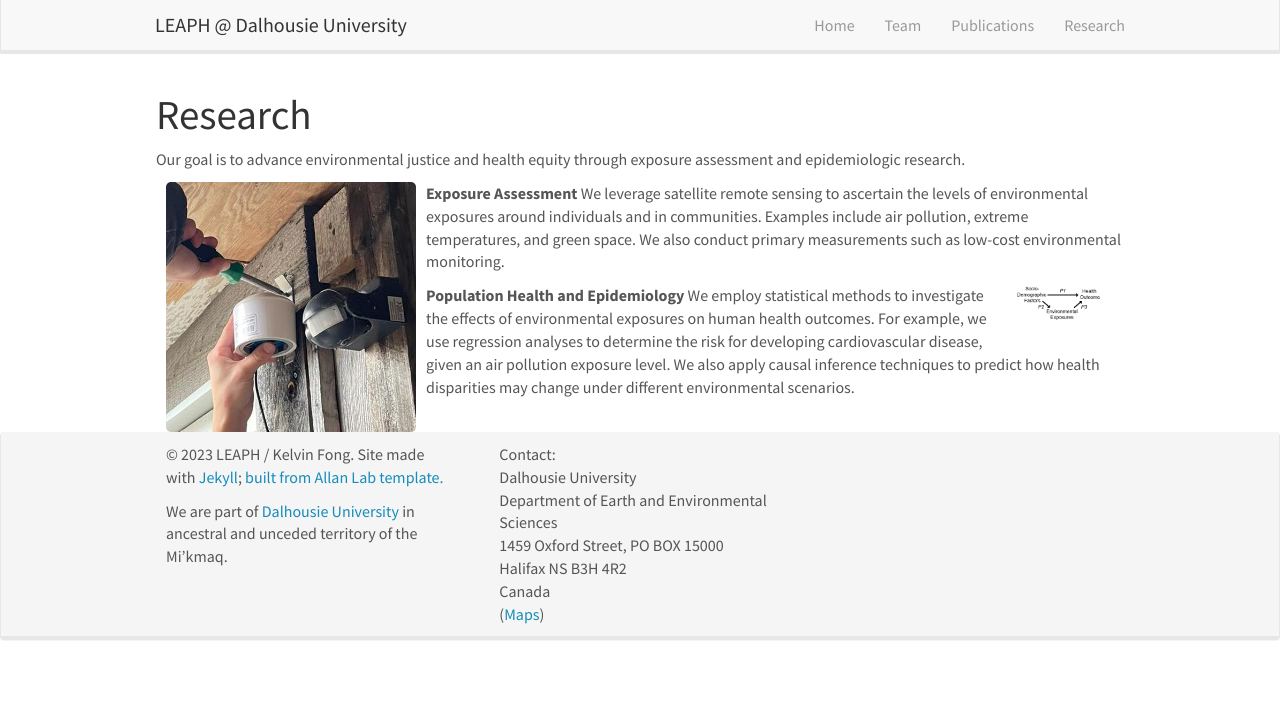
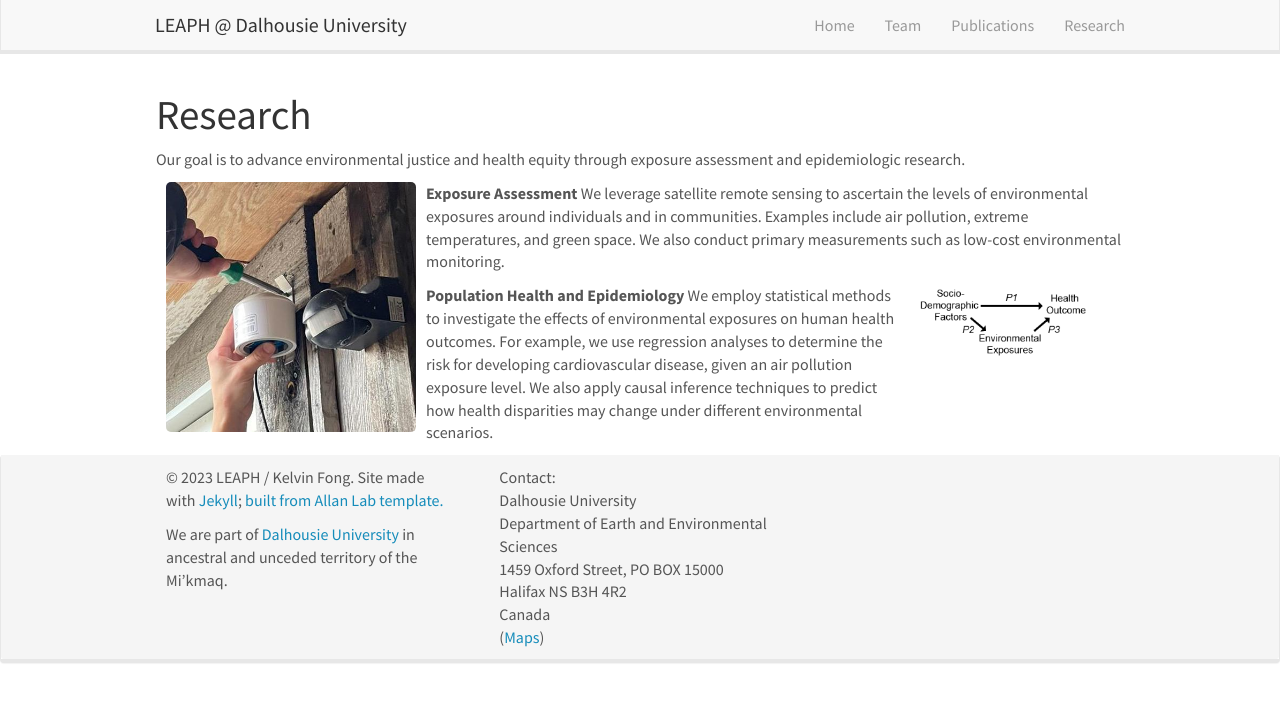
Before and after one commit to kelvincfong/leaph, a Jekyll site: the page built from _pages/research.md, in a window 1280 px wide. Shown: the top 702 px of the page. Built offline with Jekyll 4.4.1, drawn with Linux system fonts in a browser that asks for light colours; nearby versions of some CDN libraries.

Commit message:
Update research.md

```diff
--- a/_pages/research.md
+++ b/_pages/research.md
@@ -15,5 +15,5 @@ Our goal is to advance environmental justice and health equity through exposure
 We leverage satellite remote sensing to ascertain the levels of environmental exposures around individuals and in communities. Examples include air pollution, extreme temperatures, and green space. We also conduct primary measurements such as low-cost environmental monitoring.
 
 **Population Health and Epidemiology**
-![]({{ site.url }}{{ site.baseurl }}/images/pubpic/DAG.png){: style="width: 100px; float: right; margin: 0px 10px"}
+![]({{ site.url }}{{ site.baseurl }}/images/pubpic/DAG.png){: style="width: 200px; float: right; margin: 0px 10px"}
 We employ statistical methods to investigate the effects of environmental exposures on human health outcomes. For example, we use regression analyses to determine the risk for developing cardiovascular disease, given an air pollution exposure level. We also apply causal inference techniques to predict how health disparities may change under different environmental scenarios.
```
